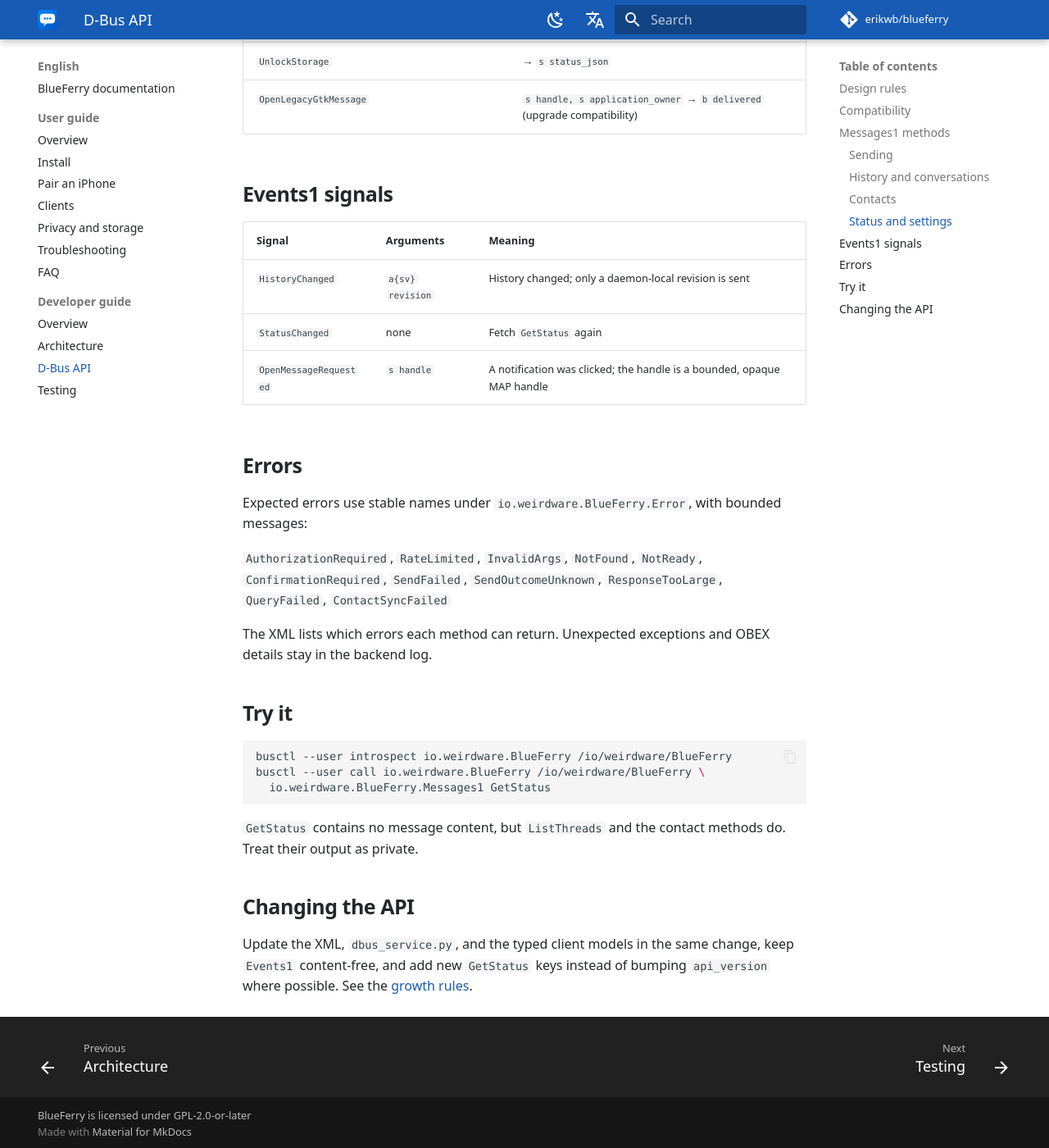
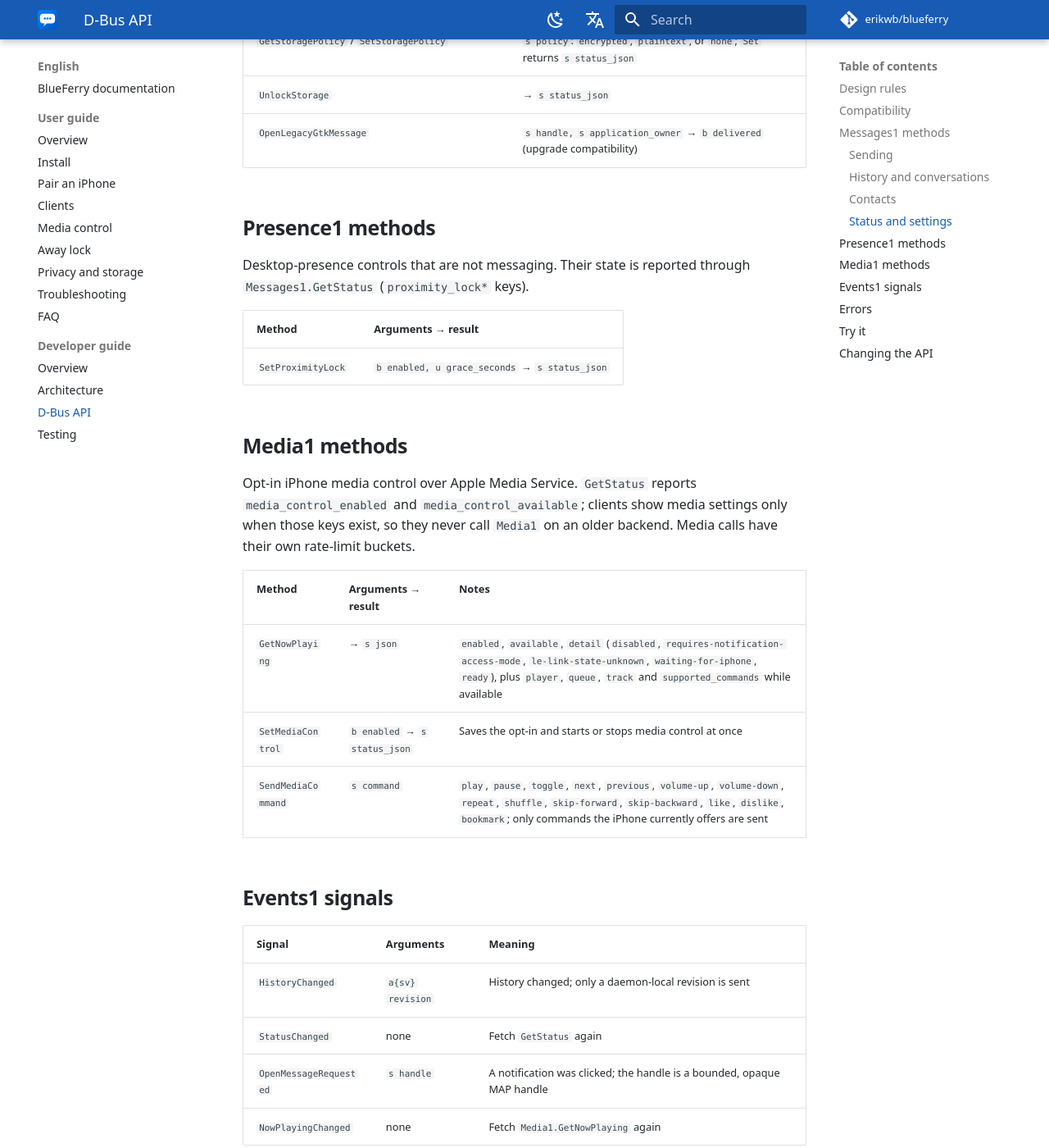
Before and after one commit to erikwb/blueferry, an MkDocs documentation site: the page built from docs/en/developer/dbus-api.md, in a window 1280 px wide and 1400 px high, scrolled down 2961 px. Shown: the whole window at 82% size. Built offline with MkDocs 1.6.1 and Material for MkDocs 9.7.7, drawn with Linux system fonts in a browser that asks for light colours; some web fonts are replaced; comment, search, counter and statistics services are not loaded; some of the changed text lies outside the part shown.

Commit message:
Document the media-control switch, Media1 and the LE requirement
The user guides describe the Qt checkbox and blueferry media
enable/disable instead of a local.env edit and restart, and state that
media control needs BlueZ to report the LE bearer. The D-Bus API page
lists Presence1 and Media1, NowPlayingChanged and MediaCommandFailed.
The privacy pages mention the feature, and the media-control and
away-lock guides are now in the mkdocs navigation.

```diff
--- a/docs/en/developer/dbus-api.md
+++ b/docs/en/developer/dbus-api.md
@@ -7,7 +7,7 @@ including the CLI, uses it.
 | --- | --- |
 | Bus name | `io.weirdware.BlueFerry` |
 | Object path | `/io/weirdware/BlueFerry` |
-| Interfaces | `io.weirdware.BlueFerry.Messages1`, `io.weirdware.BlueFerry.Events1` |
+| Interfaces | `io.weirdware.BlueFerry.Messages1`, `io.weirdware.BlueFerry.Events1`, `io.weirdware.BlueFerry.Presence1`, `io.weirdware.BlueFerry.Media1` |
 | Errors | `io.weirdware.BlueFerry.Error.*` |
 
 > **Note:** The canonical contract is
@@ -92,6 +92,28 @@ package to restart an outdated backend after upgrades.
 | `UnlockStorage` | → `s status_json` |
 | `OpenLegacyGtkMessage` | `s handle, s application_owner` → `b delivered` (upgrade compatibility) |
 
+## Presence1 methods
+
+Desktop-presence controls that are not messaging. Their state is reported
+through `Messages1.GetStatus` (`proximity_lock*` keys).
+
+| Method | Arguments → result |
+| --- | --- |
+| `SetProximityLock` | `b enabled, u grace_seconds` → `s status_json` |
+
+## Media1 methods
+
+Opt-in iPhone media control over Apple Media Service. `GetStatus` reports
+`media_control_enabled` and `media_control_available`; clients show media
+settings only when those keys exist, so they never call `Media1` on an older
+backend. Media calls have their own rate-limit buckets.
+
+| Method | Arguments → result | Notes |
+| --- | --- | --- |
+| `GetNowPlaying` | → `s json` | `enabled`, `available`, `detail` (`disabled`, `requires-notification-access-mode`, `le-link-state-unknown`, `waiting-for-iphone`, `ready`), plus `player`, `queue`, `track` and `supported_commands` while available |
+| `SetMediaControl` | `b enabled` → `s status_json` | Saves the opt-in and starts or stops media control at once |
+| `SendMediaCommand` | `s command` | `play`, `pause`, `toggle`, `next`, `previous`, `volume-up`, `volume-down`, `repeat`, `shuffle`, `skip-forward`, `skip-backward`, `like`, `dislike`, `bookmark`; only commands the iPhone currently offers are sent |
+
 ## Events1 signals
 
 | Signal | Arguments | Meaning |
@@ -99,6 +121,7 @@ package to restart an outdated backend after upgrades.
 | `HistoryChanged` | `a{sv} revision` | History changed; only a daemon-local revision is sent |
 | `StatusChanged` | none | Fetch `GetStatus` again |
 | `OpenMessageRequested` | `s handle` | A notification was clicked; the handle is a bounded, opaque MAP handle |
+| `NowPlayingChanged` | none | Fetch `Media1.GetNowPlaying` again |
 
 ## Errors
 
--- a/mkdocs.yml
+++ b/mkdocs.yml
@@ -98,6 +98,8 @@ nav:
           - Install: en/user/install.md
           - Pair an iPhone: en/user/pairing.md
           - Clients: en/user/clients.md
+          - Media control: en/user/media-control.md
+          - Away lock: en/user/proximity-lock.md
           - Privacy and storage: en/user/privacy.md
           - Troubleshooting: en/user/troubleshooting.md
           - FAQ: en/user/faq.md
@@ -113,6 +115,8 @@ nav:
           - Installation: de/user/install.md
           - iPhone koppeln: de/user/pairing.md
           - Clients: de/user/clients.md
+          - Mediensteuerung: de/user/media-control.md
+          - Abwesenheitssperre: de/user/proximity-lock.md
           - Datenschutz und Speicher: de/user/privacy.md
           - Fehlerbehebung: de/user/troubleshooting.md
           - FAQ: de/user/faq.md
```
Also changed, not shown: other parts of docs/en/developer/dbus-api.md (+1 -1 lines), README.md (+9 -6 lines), docs/de/user/media-control.md (+13 -5 lines), docs/de/user/privacy.md (+8 -0 lines), docs/en/user/media-control.md (+12 -4 lines), docs/en/user/privacy.md (+8 -0 lines).
